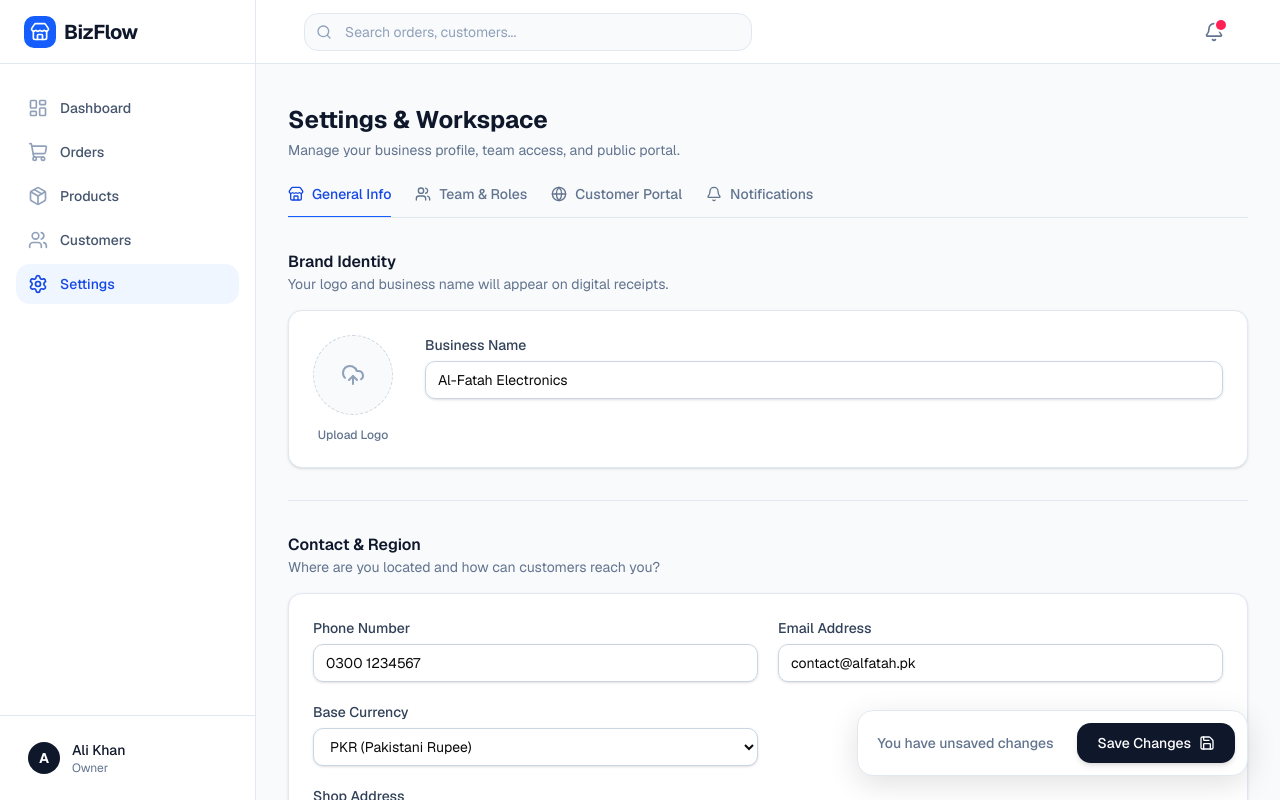
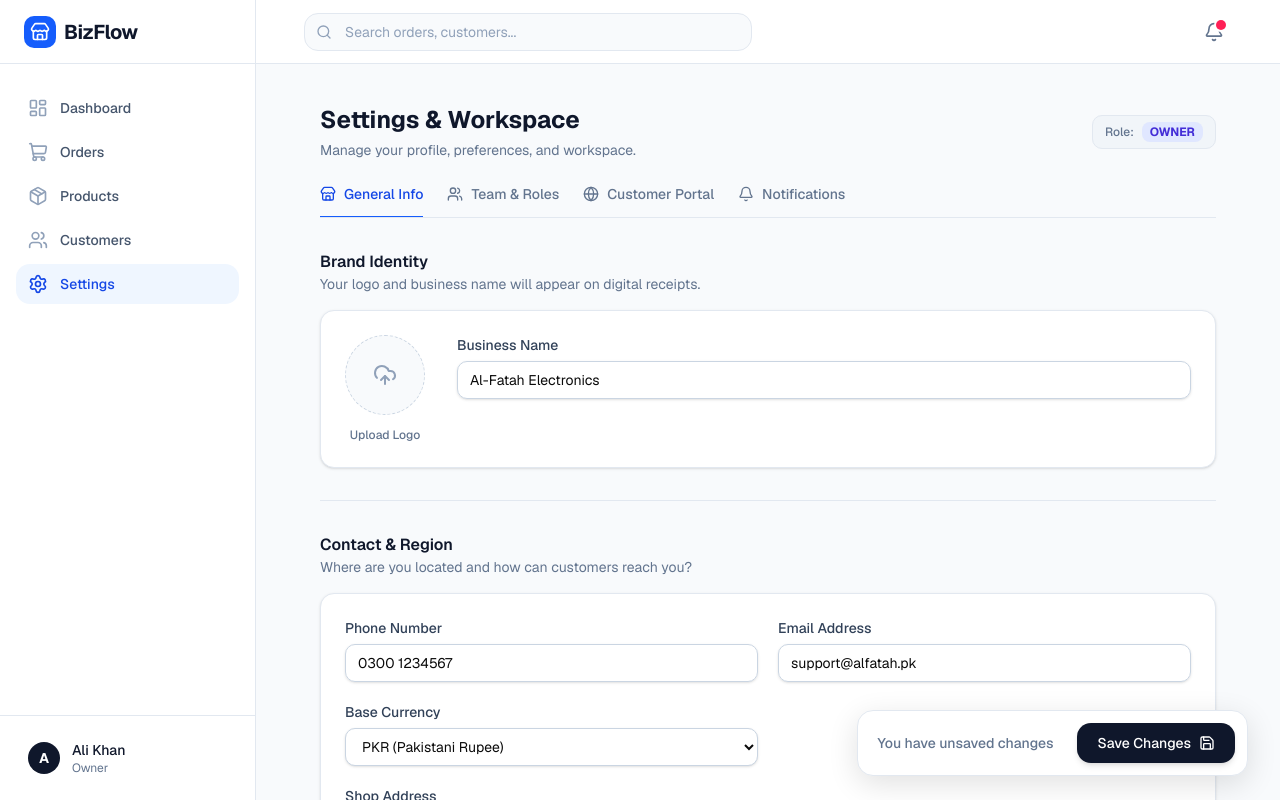
Before and after one commit to itx-tayyab/BizFlow, a Next.js app in the folder client/: page /settings in a window 1280 px wide. Shown: the top 800 px of the page. Built offline with nearby package versions, Linux system fonts and the light colour scheme.

Commit message:
Add ProfileTab component and update SettingsPage for role-based tab navigation

```diff
--- a/client/src/app/(dashboard)/settings/page.tsx
+++ b/client/src/app/(dashboard)/settings/page.tsx
@@ -2,30 +2,37 @@
 
 import { useState } from "react";
 import SettingsNav from "@/components/settings/SettingsNav";
+import ProfileTab from "@/components/settings/ProfileTab";
 import GeneralTab from "@/components/settings/GeneralTab";
 import TeamTab from "@/components/settings/TeamTab";
 import PortalTab from "@/components/settings/PortalTab";
 import NotificationsTab from "@/components/settings/NotificationsTab";
 import FloatingSaveBar from "@/components/settings/FloatingSaveBar";
 
+// --- MOCK RBAC ROLE ---
+const currentUserRole: "OWNER" | "STAFF" = "OWNER";
+
 // --- MOCK DATA ---
+const mockUser = {
+  name: "Ali Khan",
+  personalPhone: "0321 9876543",
+  email: "ali@alfatah.pk",
+};
+
 const mockBusiness = {
   name: "Al-Fatah Electronics",
-  phone: "0300 1234567",
-  email: "contact@alfatah.pk",
+  phone: "0300 1234567", // Notice business phone is different!
+  email: "support@alfatah.pk",
   address: "Main Boulevard, DHA Phase 6, Lahore",
   currency: "PKR",
   slug: "al-fatah",
 };
 
-const mockTeam =[
-  { id: "U1", name: "Ali Khan", email: "ali@alfatah.pk", role: "OWNER", status: "Active" },
-  { id: "U2", name: "Waqas Ahmed", email: "waqas@alfatah.pk", role: "STAFF", status: "Active" },
-  { id: "U3", name: "Zain Raza", email: "zain@alfatah.pk", role: "STAFF", status: "Pending Invite" },
-];
+const mockTeam = [ /* same as before */ ];
 
 export default function SettingsPage() {
-  const [activeTab, setActiveTab] = useState("general");
+  // If OWNER, default to general. If STAFF, default to profile.
+  const [activeTab, setActiveTab] = useState(currentUserRole === "OWNER" ? "general" : "profile");
   const [isSaving, setIsSaving] = useState(false);
 
   const handleSave = () => {
@@ -34,28 +41,34 @@ export default function SettingsPage() {
   };
 
   return (
-    <div className="flex w-full flex-col animate-in fade-in duration-500 pb-24 mt-2">
+    <div className="flex w-full flex-col animate-in fade-in duration-500 pb-24 mt-2 max-w-4xl mx-auto">
 
-      {/* HEADER */}
-      <div className="mb-6">
-        <h1 className="text-2xl font-bold text-slate-900">Settings & Workspace</h1>
-        <p className="text-sm text-slate-500 mt-1">Manage your business profile, team access, and public portal.</p>
+      <div className="mb-6 flex items-center justify-between">
+        <div>
+          <h1 className="text-2xl font-bold text-slate-900">Settings & Workspace</h1>
+          <p className="text-sm text-slate-500 mt-1">Manage your profile, preferences, and workspace.</p>
+        </div>
+
+        {/* Role Badge Indicator */}
+        <div className="flex items-center gap-2 px-3 py-1.5 bg-slate-100 rounded-lg border border-slate-200">
+          <span className="text-xs text-slate-500 font-medium">Role:</span>
+          <span className={`text-xs font-bold px-2 py-0.5 rounded-md ${currentUserRole === 'OWNER' ? 'bg-indigo-100 text-indigo-700' : 'bg-slate-200 text-slate-700'}`}>
+            {currentUserRole}
+          </span>
+        </div>
       </div>
 
-      {/* NAVIGATION TABS */}
-      <SettingsNav activeTab={activeTab} setActiveTab={setActiveTab} />
+      <SettingsNav activeTab={activeTab} setActiveTab={setActiveTab} role={currentUserRole} />
 
-      {/* DYNAMIC CONTENT AREA */}
       <div className="w-full flex flex-col gap-8">
-        {activeTab === "general" && <GeneralTab business={mockBusiness} />}
-        {activeTab === "team" && <TeamTab team={mockTeam} />}
-        {activeTab === "portal" && <PortalTab business={mockBusiness} />}
+        {activeTab === "profile" && <ProfileTab user={mockUser} />}
+        {activeTab === "general" && currentUserRole === "OWNER" && <GeneralTab business={mockBusiness} />}
+        {activeTab === "team" && currentUserRole === "OWNER" && <TeamTab team={mockTeam} />}
+        {activeTab === "portal" && currentUserRole === "OWNER" && <PortalTab business={mockBusiness} />}
         {activeTab === "notifications" && <NotificationsTab />}
       </div>
 
-      {/* FLOATING ACTION BAR */}
       <FloatingSaveBar isSaving={isSaving} handleSave={handleSave} />
-
     </div>
   );
 }
```
